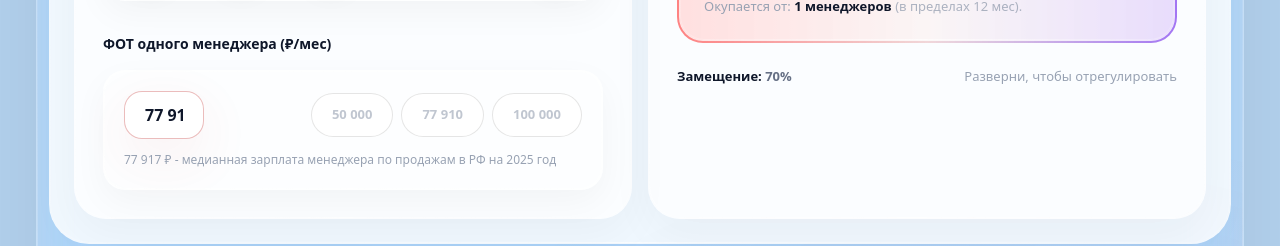
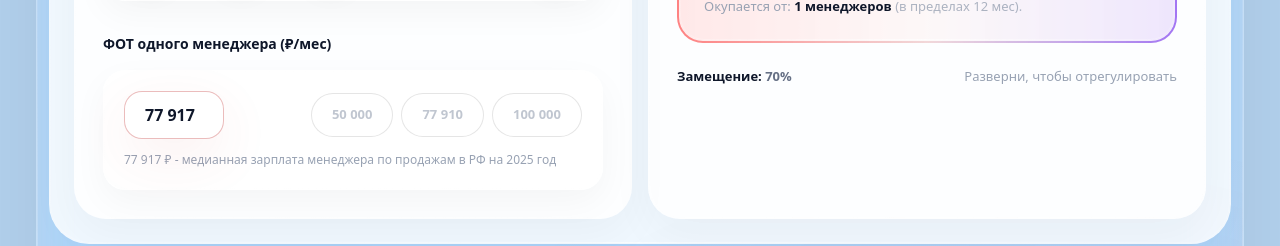
Before and after one commit to uniconsulting/uni.com, a Next.js app: page / in a window 1280 px wide. Shown: the part 6185-6431 px from the top of the page. Built offline with nearby package versions, Linux system fonts and the light colour scheme.

Commit message:
Update RoiCalculatorSection.tsx

```diff
--- a/src/components/sections/RoiCalculatorSection.tsx
+++ b/src/components/sections/RoiCalculatorSection.tsx
@@ -236,7 +236,7 @@ export default function RoiCalculatorSection() {
             <div className="relative rounded-[40px] lg-border border border-white/18 bg-white/82 p-6 shadow-[0_18px_55px_rgba(0,0,0,0.03)]">
               <div className="grid gap-4 lg:grid-cols-2">
                 {/* LEFT */}
-                <div className="rounded-[32px] lg-border border border-white/18 bg-white/70 p-7 shadow-[0_16px_45px_rgba(0,0,0,0.04)]">
+                <div className="rounded-[32px] lg-border border border-white/18 bg-white/82 p-7 shadow-[0_16px_45px_rgba(0,0,0,0.04)]">
                   <div className="text-[16px] font-semibold text-[#0f172a]">Входные параметры</div>
 
                   <div className="mt-6">
@@ -245,7 +245,7 @@ export default function RoiCalculatorSection() {
                       <div className="text-[14px] font-semibold text-[#0f172a]">{calc.m}</div>
                     </div>
 
-                    <div className="mt-4 rounded-[22px] lg-border border border-white/18 bg-white/60 p-5 shadow-[0_12px_35px_rgba(0,0,0,0.04)]">
+                    <div className="mt-4 rounded-[22px] lg-border border border-white/18 bg-white/82 p-5 shadow-[0_12px_35px_rgba(0,0,0,0.04)]">
                       <GlassRange
                         value={calc.m}
                         min={1}
@@ -311,14 +311,14 @@ export default function RoiCalculatorSection() {
                   <div className="mt-8">
                     <div className="text-[14px] font-semibold text-[#0f172a]">ФОТ одного менеджера (₽/мес)</div>
 
-                    <div className="mt-4 rounded-[22px] lg-border border border-white/18 bg-white/60 p-5 shadow-[0_12px_35px_rgba(0,0,0,0.04)]">
+                    <div className="mt-4 rounded-[22px] lg-border border border-white/18 bg-white/82 p-5 shadow-[0_12px_35px_rgba(0,0,0,0.04)]">
                       <div className="flex flex-col gap-3 sm:flex-row sm:items-center sm:justify-between">
                         {/* поле как на макете: выделенное */}
                         <input
                           value={formatMoneyInput(calc.s)}
                           onChange={(e) => setSalary(parseMoneyInput(e.target.value))}
                           inputMode="numeric"
-                          className="h-12 w-[80px] rounded-[18px] bg-white/92 px-5 text-[16px] font-semibold text-[#0f172a] outline-none border border-[#c73f40]/35 shadow-[0_18px_55px_rgba(199,63,64,0.08)]"
+                          className="relative h-12 w-[100px] rounded-[18px] bg-white/92 px-5 text-[16px] font-semibold text-[#0f172a] outline-none lg-border border border-[#c73f40]/35 shadow-[0_18px_55px_rgba(199,63,64,0.08)]"
                           aria-label="ФОТ одного менеджера"
                         />
 
@@ -351,21 +351,21 @@ export default function RoiCalculatorSection() {
                 </div>
 
                 {/* RIGHT */}
-                <div className="rounded-[32px] lg-border border border-white/18 bg-white/70 p-7 shadow-[0_16px_45px_rgba(0,0,0,0.04)]">
+                <div className="rounded-[32px] lg-border border border-white/18 bg-white/82 p-7 shadow-[0_16px_45px_rgba(0,0,0,0.04)]">
                   <div className="flex items-start justify-between gap-3">
                     <div>
                       <div className="text-[16px] font-semibold text-[#0f172a]">Результат</div>
                       <div className="mt-1 text-[13px] text-[#667085]">Экономия и окупаемость</div>
                     </div>
 
-                    <div className="rounded-[999px] lg-border border border-white/18 bg-white/65 px-4 py-2 text-[13px] font-semibold text-[#0f172a] shadow-[0_10px_26px_rgba(0,0,0,0.04)]">
+                    <div className="rounded-[999px] lg-border border border-white/18 bg-white/82 px-4 py-2 text-[13px] font-semibold text-[#0f172a] shadow-[0_10px_26px_rgba(0,0,0,0.04)]">
                       Замещение: {Math.round(calc.share * 100)}%
                     </div>
                   </div>
 
                   {/* градиентная рамка как на макете */}
                   <div className="mt-7 rounded-[26px] p-[2px] bg-gradient-to-r from-[#ff4d4d]/70 via-[#c73f40]/20 to-[#7c3aed]/70">
-                    <div className="rounded-[24px] lg-border border border-white/18 bg-white/75 p-6">
+                    <div className="rounded-[24px] lg-border border border-white/18 bg-white/82 p-6">
                       <div className="text-[13px] font-semibold text-[#667085]">Экономия за 1 год</div>
 
                       <div className="mt-3 flex flex-wrap items-end gap-4">
```
